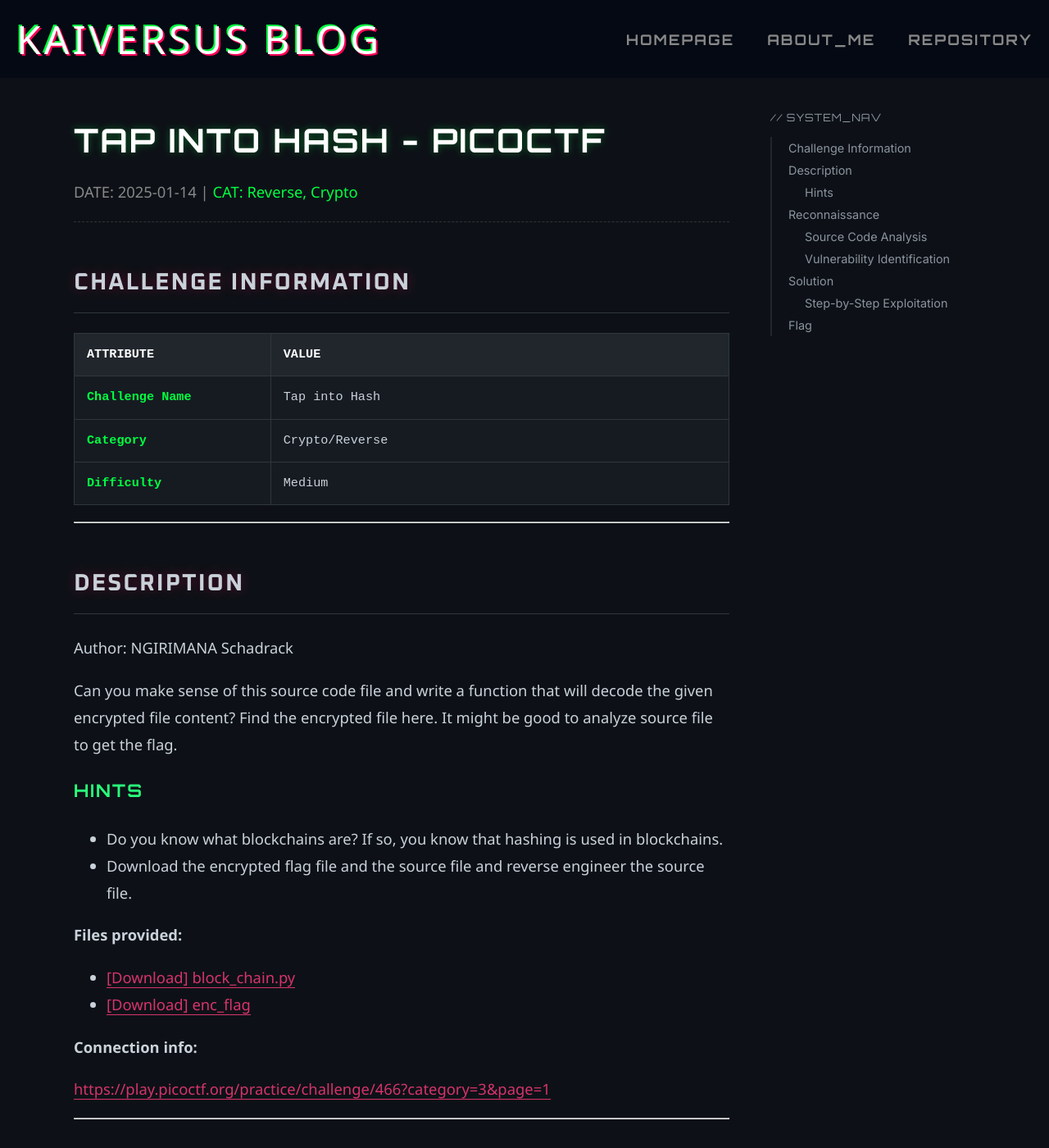
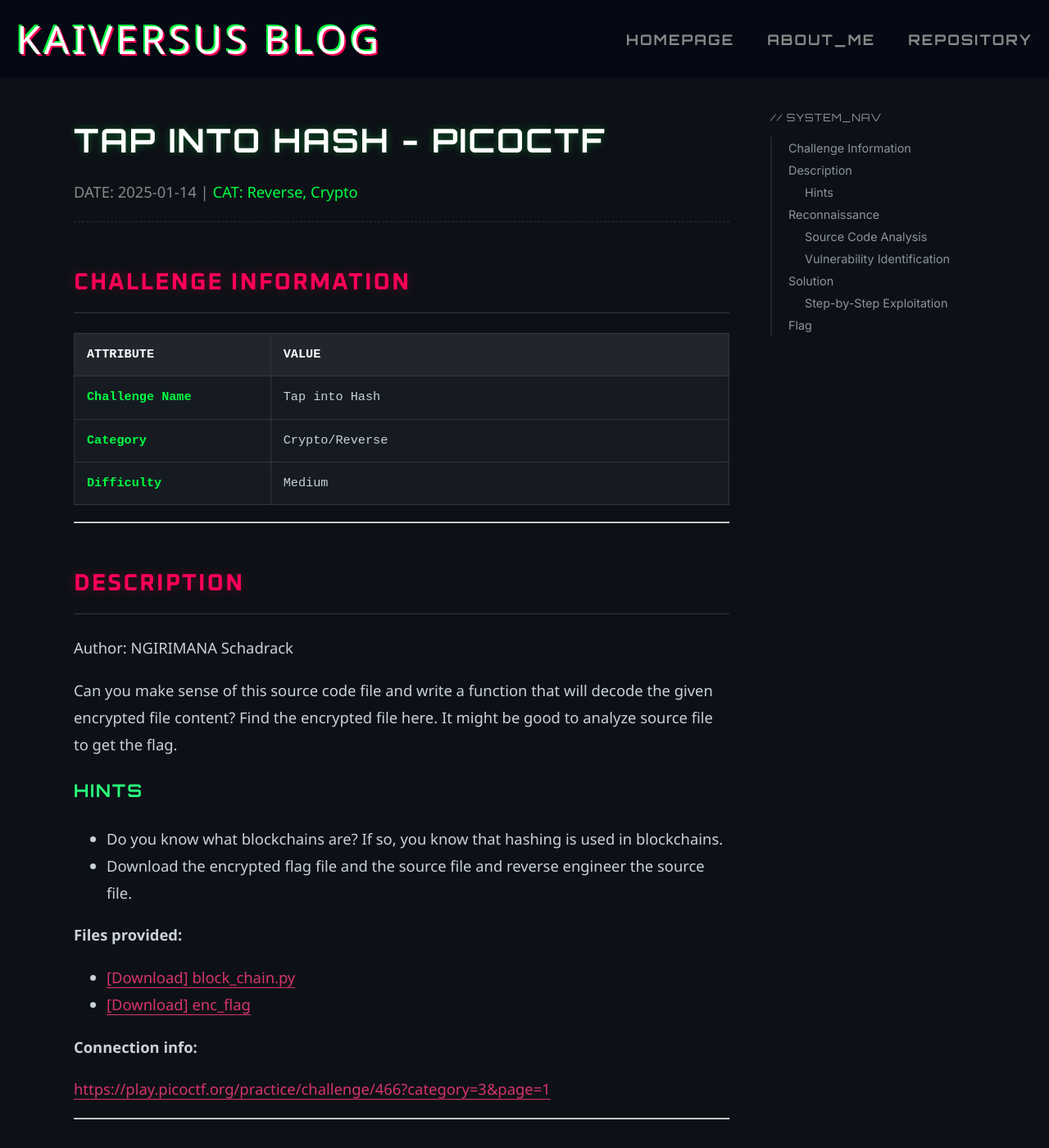
Before and after one commit to kaiversus/kaiversus.github.io, a Jekyll site: the page built from _writeups/TapIntoHash_pico/picoCTF_TapIntoHash.md, in a window 1280 px wide and 1400 px high. Shown: the whole window at 82% size. Built offline with Jekyll 4.4.1, drawn with Linux system fonts in a browser that asks for light colours; some web fonts are replaced.

Commit message:
Update writeup.html

```diff
--- a/_layouts/writeup.html
+++ b/_layouts/writeup.html
@@ -18,6 +18,7 @@
             --text-main: #c9d1d9;
             --border-color: #30363d;
             --accent-color: #00ff41;
+            --title-color: #ff0055;
             --content-width: 1100px;
         }
 
```
